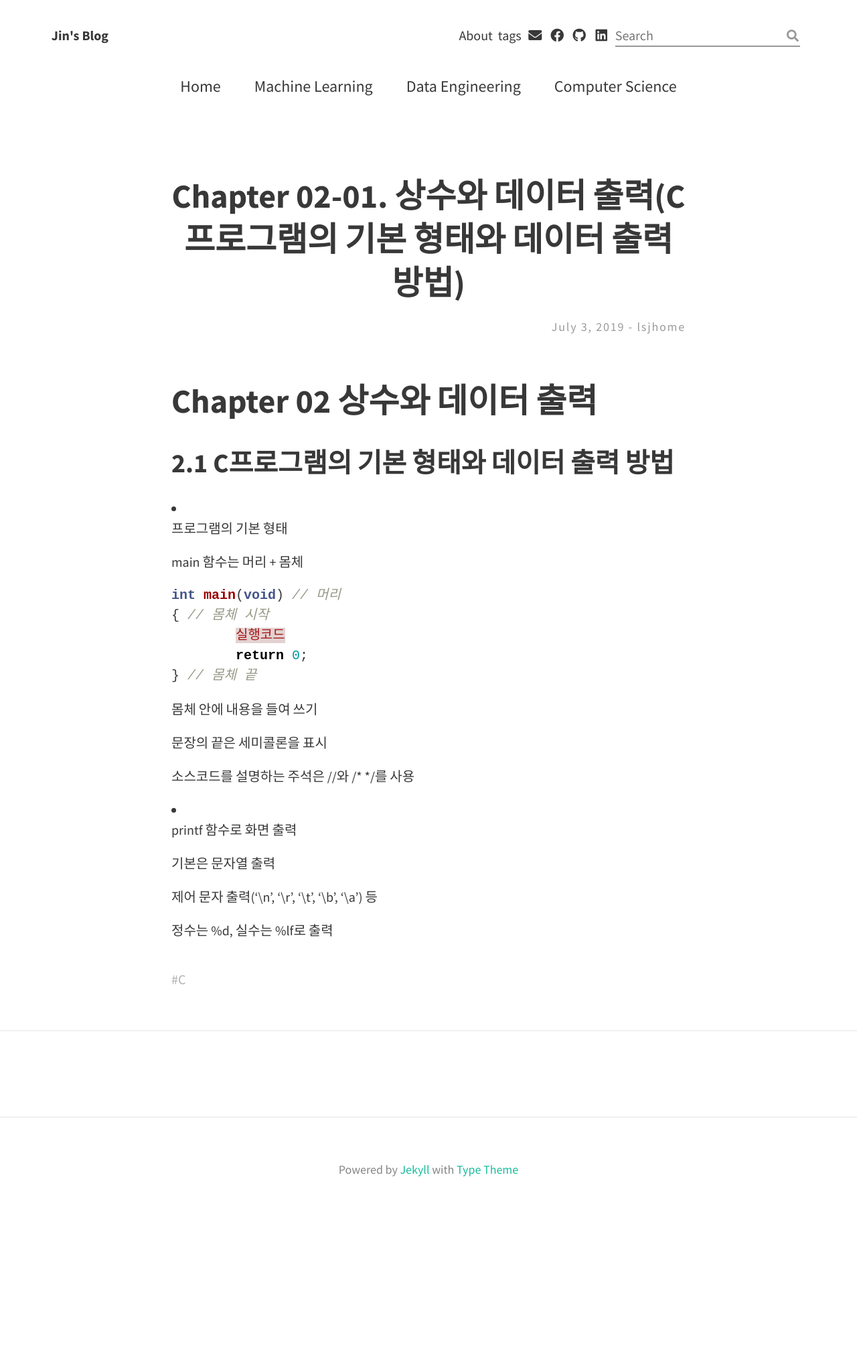
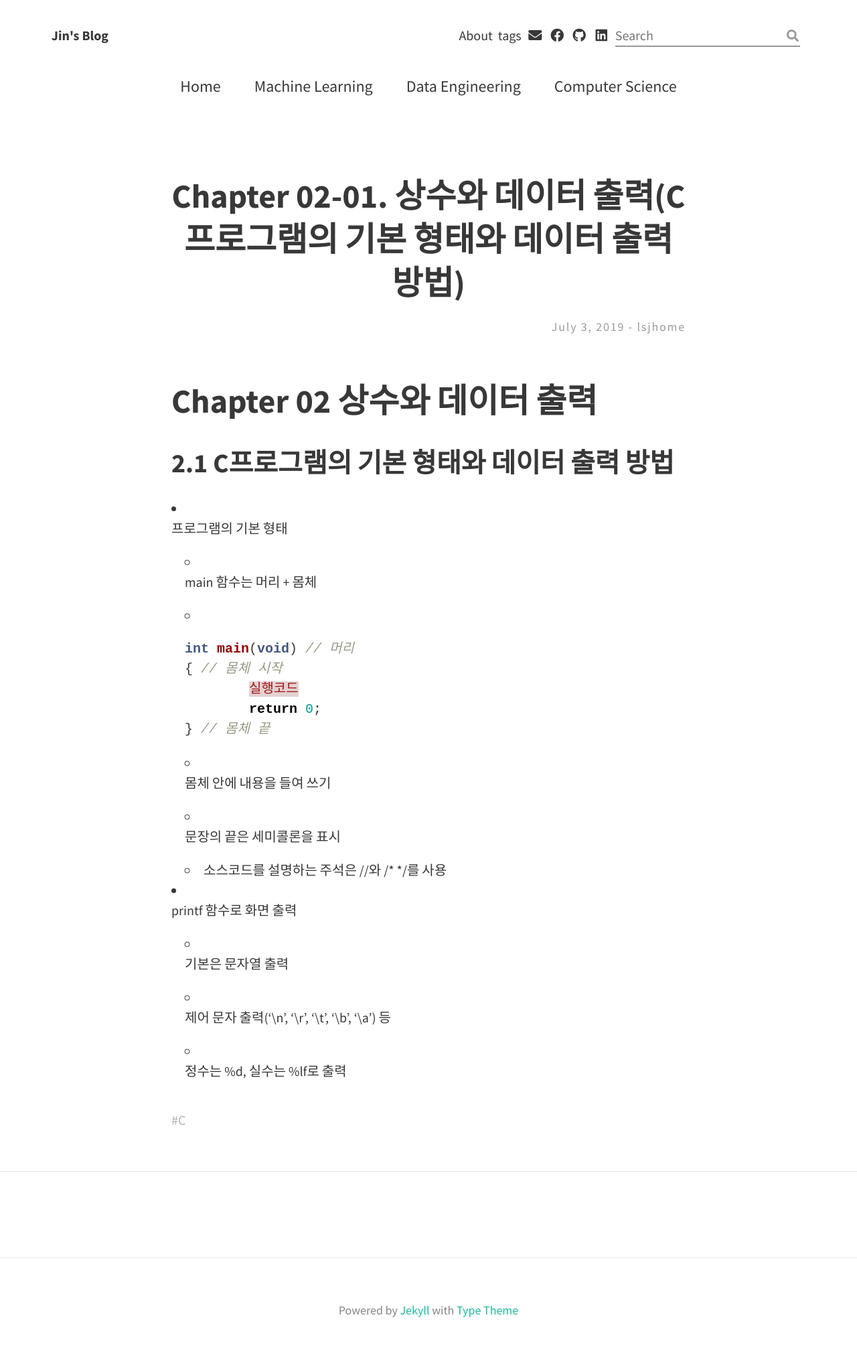
Before and after one commit to lsjhome/lsjhome-temp.github.io, a Jekyll site: the page built from _posts/TC/2019-07-03-TC-CH02-01.md, in a window 1280 px wide. Shown: the whole page at 67% size. Built offline with Jekyll 4.4.1, drawn with Linux system fonts in a browser that asks for light colours; nearby versions of some CDN libraries; comment, search, counter and statistics services are not loaded; before the commit the page ends 1823 px from its top, so only the background shows below that.

Commit message:
ch 02-01 indent fix 02

````diff
--- a/_posts/TC/2019-07-03-TC-CH02-01.md
+++ b/_posts/TC/2019-07-03-TC-CH02-01.md
@@ -13,26 +13,26 @@ author: lsjhome
 
 - 프로그램의 기본 형태
 
-  main 함수는 머리 + 몸체
+  - main 함수는 머리 + 몸체
 
-  ```c
-  int main(void) // 머리
-  { // 몸체 시작
-  	실행코드
-  	return 0;
-  } // 몸체 끝
-  ```
+  - ```c
+    int main(void) // 머리
+    { // 몸체 시작
+    	실행코드
+    	return 0;
+    } // 몸체 끝
+    ```
 
-  몸체 안에 내용을 들여 쓰기
+  - 몸체 안에 내용을 들여 쓰기
 
-  문장의 끝은 세미콜론을 표시
+  - 문장의 끝은 세미콜론을 표시
 
-  소스코드를 설명하는 주석은 //와 /* */를 사용
+  - 소스코드를 설명하는 주석은 //와 /* */를 사용
 
 - printf 함수로 화면 출력
 
-  기본은 문자열 출력
+  - 기본은 문자열 출력
 
-  제어 문자 출력('\n', '\r', '\t', '\b', '\a') 등
+  - 제어 문자 출력('\n', '\r', '\t', '\b', '\a') 등
 
-  정수는 %d, 실수는 %lf로 출력
+  - 정수는 %d, 실수는 %lf로 출력
````
